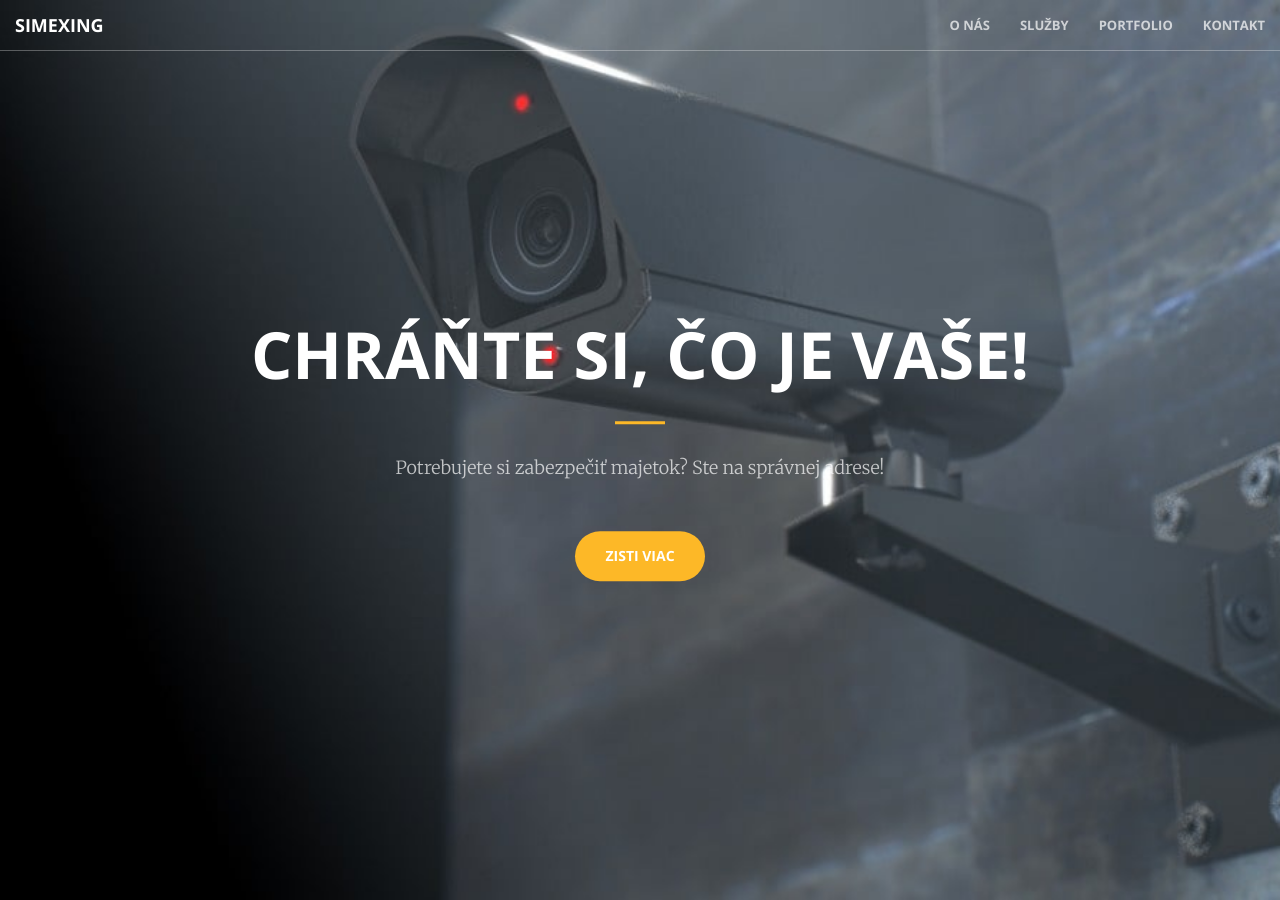
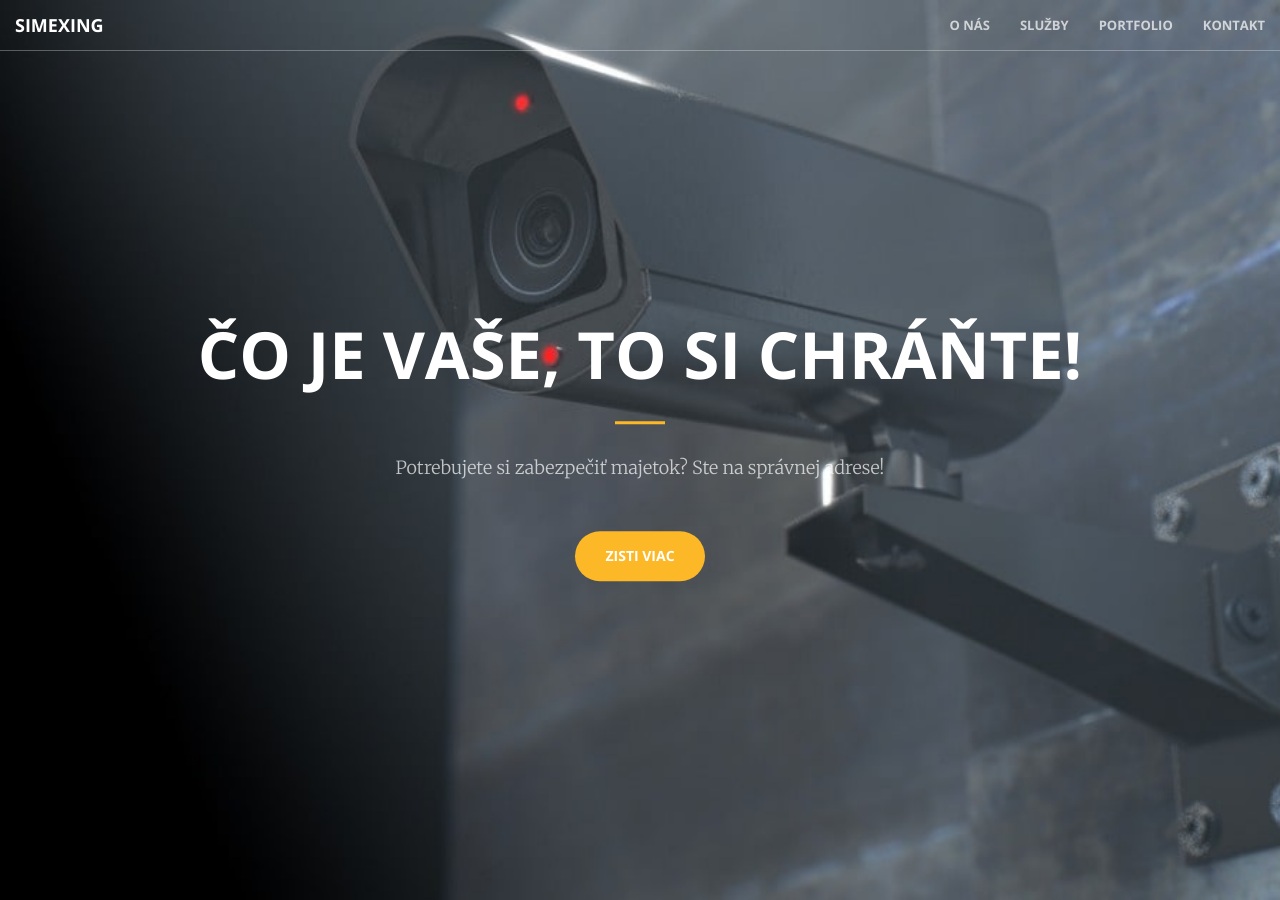
Before and after one commit to stesi13/simexing, a Jekyll site: the page built from index.html, in a window 1280 px wide and 900 px high. Built offline with Jekyll 4.4.1, drawn with Linux system fonts in a browser that asks for light colours.

```diff
--- a/_includes/header.html
+++ b/_includes/header.html
@@ -1,7 +1,7 @@
 <header>
     <div class="header-content">
         <div class="header-content-inner">
-            <h1>Chráňte si, čo je Vaše!</h1>
+            <h1>Čo je Vaše, to si chráňte!</h1>
             <hr>
             <p>Potrebujete si zabezpečiť majetok? Ste na správnej adrese!</p>
             <a href="#about" class="btn btn-primary btn-xl page-scroll">Zisti viac</a>
```
